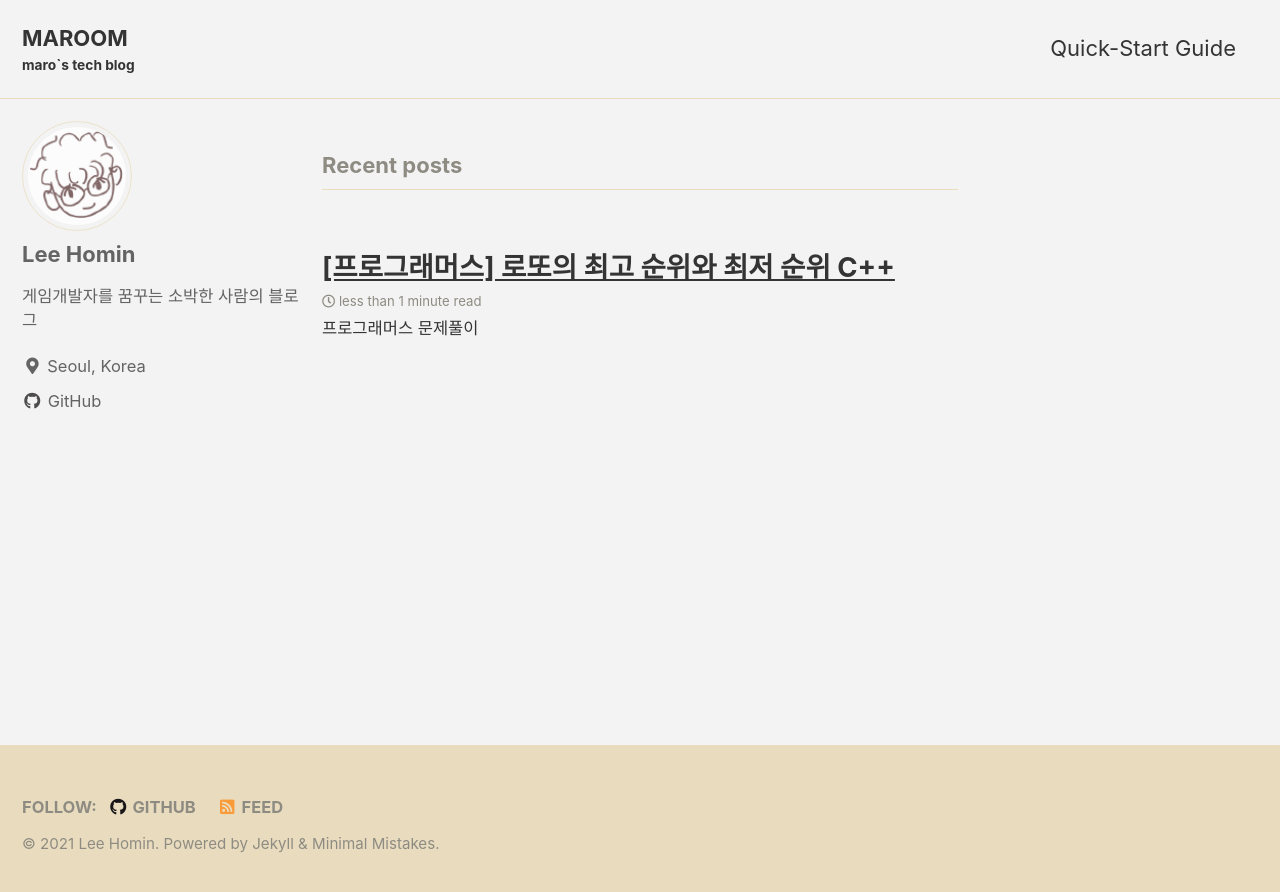
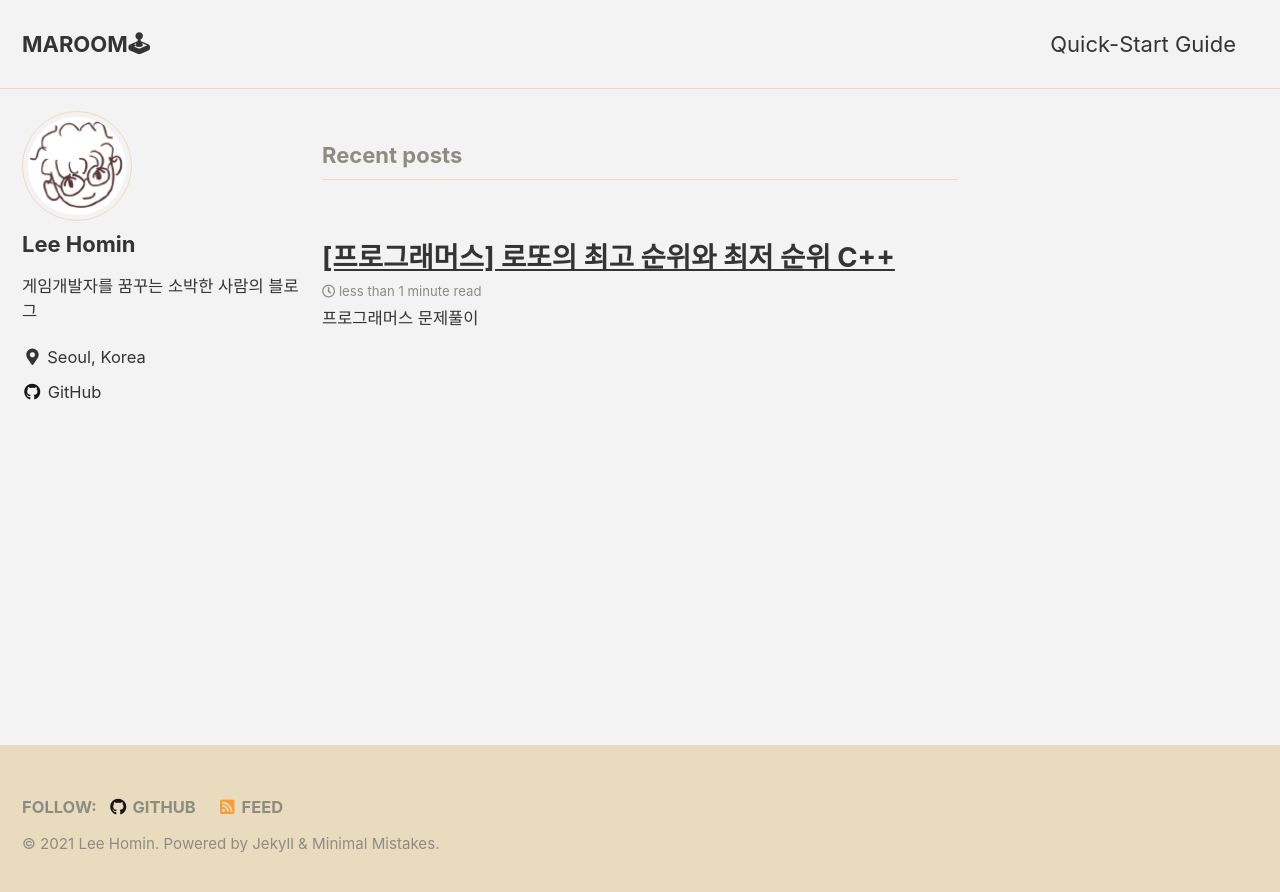
Before and after one commit to Squidward79/Squidward79.github.io, a Jekyll site: the page built from index.html, in a window 1280 px wide. Shown: the top 892 px of the page. Built offline with Jekyll 4.4.1, drawn with Linux system fonts in a browser that asks for light colours; cached includes are drawn as plain includes; the list of posts is cut into pages by our own code.

Commit message:
아바타 조정

```diff
--- a/_config.yml
+++ b/_config.yml
@@ -16,9 +16,9 @@ minimal_mistakes_skin    :  "dirt"  # "default" , "air", "aqua", "contrast", "da
 
 # Site Settings
 locale                   : "en-US"
-title                    : "MAROOM"
+title                    : "MAROOM🕹"
 title_separator          : "-"
-subtitle                 : "maro`s tech blog" # site tagline that appears below site title in masthead
+subtitle                 : # site tagline that appears below site title in masthead
 name                     : "Lee Homin"
 description              : "MAROOM"
 url                      : # the base hostname & protocol for your site e.g. "https://mmistakes.github.io"
--- a/_sass/minimal-mistakes/_page.scss
+++ b/_sass/minimal-mistakes/_page.scss
@@ -376,7 +376,7 @@ body {
   grid-template-columns: repeat(2, 1fr);
   margin: 1.414em 0;
   padding: 0;
-  font-size: 0.75em;
+  font-size: 0.65em;
   list-style: none;
 
   @include breakpoint($large) {
--- a/_sass/minimal-mistakes/_sidebar.scss
+++ b/_sass/minimal-mistakes/_sidebar.scss
@@ -19,7 +19,7 @@
   @include breakpoint($large) {
     float: left;
     width: calc(#{$right-sidebar-width-narrow} - 1em);
-    opacity: 0.75;
+    opacity: 1; /*아바타 이미지 투명도 조절*/
     -webkit-transition: opacity 0.2s ease-in-out;
     transition: opacity 0.2s ease-in-out;
 
```
Also changed, not shown: assets/images/dobby.jpg (deleted).
